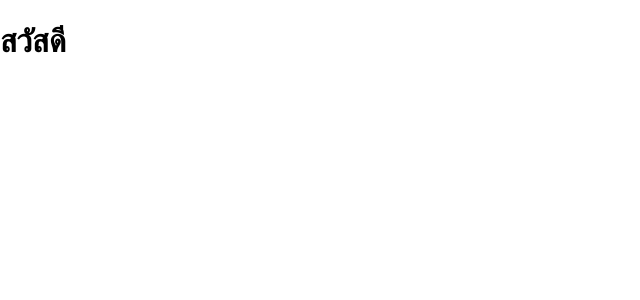
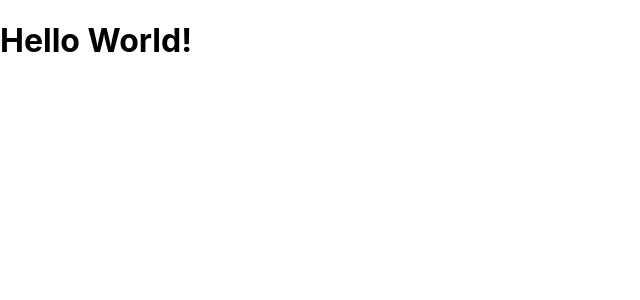
Before and after one commit to sarawuthjdp/demo-react, a React (Create React App) app: page / in a window 1280 px wide. Shown: the top 300 px of the page, without its empty margins (0-640 px from the left). Built offline with nearby package versions, Linux system fonts and the light colour scheme.

Commit message:
functional component

```diff
--- a/src/index.js
+++ b/src/index.js
@@ -4,10 +4,12 @@ import './index.css';
 import App from './App';
 import reportWebVitals from './reportWebVitals';
 
-const data =  <h1>สวัสดี</h1>
+function HelloComponent(){
+  return <h1>Hello World!</h1>
+}
 
 ReactDOM.render(
-  data,
+  <HelloComponent/>,
   document.getElementById('root')
 );
 
```
